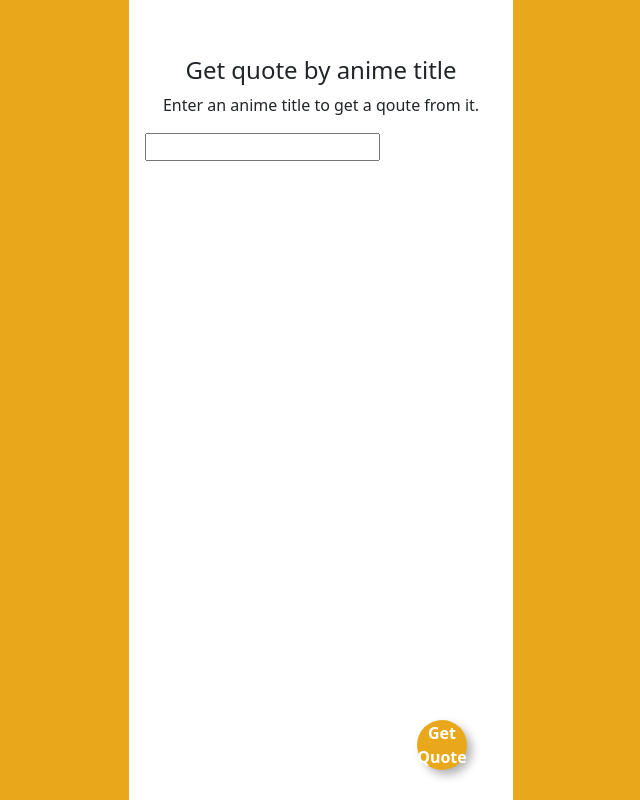
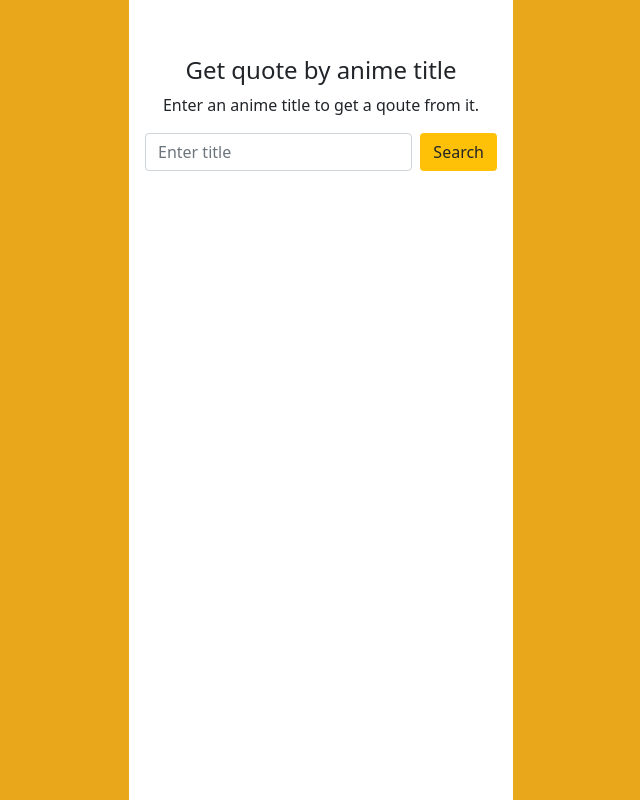
Before and after one commit to chinemerem123/Go-anime, a plain HTML site: page qoute_title.html in a window 1280 px wide. Shown: the whole page, without its empty margins (319-959 px from the left). Drawn offline with nearby package versions, Linux system fonts and the light colour scheme.

Commit message:
commit-text

```diff
--- a/qoute_title.html
+++ b/qoute_title.html
@@ -32,8 +32,11 @@
  <div class="h4 text-center">Get quote by anime title</div>
  <p class="text-center">Enter an anime title to get a qoute from it.</p>
 
- <div class="search">
-  <input type="text" name="" id=""><button>Get Quote</button>
+ <div class="search text-center">
+  <form class="d-flex">
+    <input class="form-control me-2" type="search" placeholder="Enter title" aria-label="Search">
+    <button class="btn bg-warning" type="submit">Search</button>
+  </form>
  </div>
     </div>
   </div>
--- a/style/style.scss
+++ b/style/style.scss
@@ -25,7 +25,7 @@ body{
         left:calc(50% - 150px);
         top:calc(50% - 150px);
     }
-    button{
+    #start{
         width:50px;
         height:50px;
         border:none;
@@ -103,6 +103,11 @@ z-index:-1;
 }
 
 
+.search{
+
+}
+
+
 
 @media screen and (max-width:780px){
     body{
```
Also changed, not shown: index.html (+1 -1 lines), style/style.css, 1 other file.
